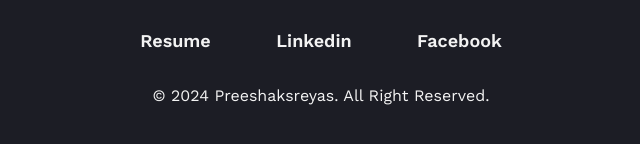
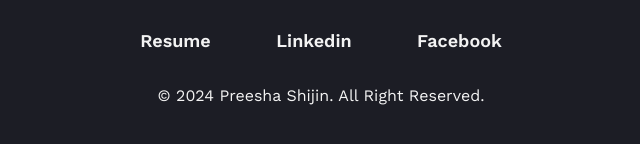
Before and after one commit to Preesha-K/portfolio, a plain HTML site: page index.html in a window 1280 px wide. Shown: the part 6807-6951 px from the top of the page, 319-959 px from the left. Drawn offline with nearby package versions, Linux system fonts and the light colour scheme; animation ran at ten frames a second.

Commit message:
copyright

```diff
--- a/index.html
+++ b/index.html
@@ -548,7 +548,7 @@
                                 <li><a href="https://www.linkedin.com/in/preesha-k-shijin/">Linkedin</a></li>
                                 <li><a href="https://www.facebook.com/Preeshaksreyas/">Facebook</a></li>
                             </ul>
-                            <p class="copyright">© 2024 Preeshaksreyas. All Right Reserved.</p>
+                            <p class="copyright">© 2024 Preesha Shijin. All Right Reserved.</p>
                         </div>
                     </div>
                 </div>
```
